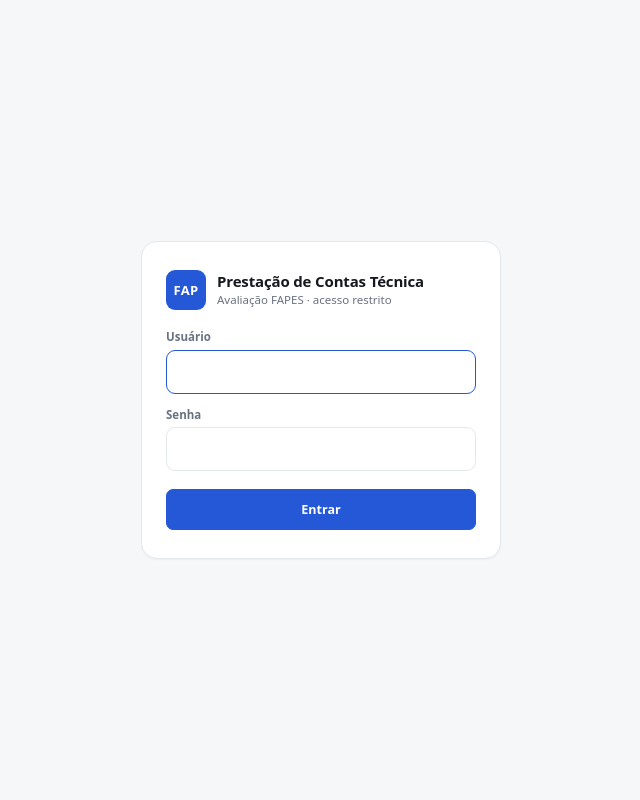
After one commit to paulossjunior/prestacao-tecnica-fapes, a Flask app: page /login in a window 1280 px wide. The commit adds this page. Shown: the whole page, without its empty margins (319-959 px from the left). Run offline with Flask 3, Linux system fonts and the light colour scheme.

Commit message:
feat: tela de login (sessão) opcional por APP_USER/APP_PASSWORD
- app.py: login por sessão. Guard em before_request exige login em todas as rotas
  quando APP_PASSWORD está definido (senão app segue aberta — compat). Rotas
  /login e /logout; proteção contra open-redirect no next; secret via
  APP_SECRET_KEY (aleatória se ausente). secrets.compare_digest na senha.
- templates/login.html: tela de login no design minimalista.
- navs (propostas/proposta/analise/index): link "Sair" quando auth ativa
  (context_processor injeta auth_on/logged_in).
- docker-compose.yml: APP_USER/APP_PASSWORD/APP_SECRET_KEY (vazio = sem auth).
- docs/INSTALACAO.md: variáveis de login documentadas.

Co-Authored-By: Claude Opus 4.8 <noreply@anthropic.com>

```diff
--- a/docker-compose.yml
+++ b/docker-compose.yml
@@ -13,6 +13,10 @@ services:
       - LLM_PROVIDER=${LLM_PROVIDER:-openai}
       - OPENAI_MODEL=${OPENAI_MODEL:-gpt-4o}
       - OPENAI_OCR_MODEL=${OPENAI_OCR_MODEL:-gpt-5.4-nano}
+      # Login (opcional): defina APP_PASSWORD p/ exigir login. Vazio = sem auth.
+      - APP_USER=${APP_USER:-admin}
+      - APP_PASSWORD=${APP_PASSWORD:-}
+      - APP_SECRET_KEY=${APP_SECRET_KEY:-}
     volumes:
       - avaliacoes:/app/avaliacoes   # persiste avaliações entre recriações
       - cache:/app/cache             # persiste o CSV de propostas (cache)
--- a/src/app.py
+++ b/src/app.py
@@ -1,11 +1,12 @@
 """POC web: avaliação técnica de prestação de contas (FAPES/IFES) via Mistral."""
 import os
+import secrets
 import threading
 import uuid
 
 from dotenv import load_dotenv
-from flask import (Flask, Response, abort, jsonify, render_template, request,
-                   send_file)
+from flask import (Flask, Response, abort, jsonify, redirect, render_template,
+                   request, session, send_file, url_for)
 
 import sigfapes
 import store
@@ -18,6 +19,58 @@ load_dotenv()
 
 app = Flask(__name__)
 app.config["MAX_CONTENT_LENGTH"] = 30 * 1024 * 1024  # 30 MB por requisição
+# Sessão (login). Defina APP_SECRET_KEY p/ as sessões sobreviverem a restart.
+app.secret_key = os.getenv("APP_SECRET_KEY") or secrets.token_hex(32)
+
+# Login opcional: só é EXIGIDO quando APP_PASSWORD está definido (não quebra
+# deploys sem auth). Usuário padrão "admin"; ajuste com APP_USER/APP_PASSWORD.
+_APP_USER = os.getenv("APP_USER", "admin")
+_APP_PASSWORD = os.getenv("APP_PASSWORD", "")
+
+
+@app.context_processor
+def _inject_auth():
+    return {"auth_on": bool(_APP_PASSWORD), "logged_in": bool(session.get("auth"))}
+
+
+@app.before_request
+def _auth_guard():
+    """Exige login em tudo quando APP_PASSWORD está definido (exceto /login e estáticos)."""
+    if not _APP_PASSWORD:
+        return  # auth desativada
+    if request.endpoint == "login" or (request.endpoint == "static"):
+        return
+    if request.path.startswith("/static/"):
+        return
+    if session.get("auth"):
+        return
+    return redirect(url_for("login", next=request.path))
+
+
+def _destino_seguro(dest: str) -> str:
+    """Evita open-redirect: só aceita caminho local (começa com '/' e não '//')."""
+    if dest and dest.startswith("/") and not dest.startswith("//"):
+        return dest
+    return "/propostas"
+
+
+@app.route("/login", methods=["GET", "POST"])
+def login():
+    erro = ""
+    if request.method == "POST":
+        u = request.form.get("usuario", "")
+        p = request.form.get("senha", "")
+        if _APP_PASSWORD and u == _APP_USER and secrets.compare_digest(p, _APP_PASSWORD):
+            session["auth"] = True
+            return redirect(_destino_seguro(request.args.get("next", "")))
+        erro = "Usuário ou senha inválidos."
+    return render_template("login.html", erro=erro)
+
+
+@app.route("/logout")
+def logout():
+    session.clear()
+    return redirect(url_for("login"))
 
 # Processamento assíncrono: a análise leva minutos; não segura a conexão HTTP.
 # Job store em memória (ok para 1 worker + threads; POC sem persistência).
--- a/src/templates/analise.html
+++ b/src/templates/analise.html
@@ -18,6 +18,7 @@
       <a href="/">Propostas &amp; Avaliações</a>
       <a href="/analise" class="on">Avaliar por edital</a>
       <a href="/avaliar">Avaliação individual</a>
+      {% if auth_on %}<a href="/logout">Sair</a>{% endif %}
     </nav>
   </header>
 
--- a/src/templates/index.html
+++ b/src/templates/index.html
@@ -75,6 +75,7 @@
         <a href="/propostas">Propostas &amp; Avaliações</a>
         <a href="/analise">Avaliar por edital</a>
         <a href="/avaliar" class="on">Avaliação individual</a>
+        {% if auth_on %}<a href="/logout">Sair</a>{% endif %}
       </nav>
     </header>
     <form id="form">
--- /dev/null
+++ b/src/templates/login.html
@@ -0,0 +1,42 @@
+<!DOCTYPE html>
+<html lang="pt-BR">
+<head>
+<meta charset="UTF-8">
+<meta name="viewport" content="width=device-width, initial-scale=1">
+<title>Entrar — Prestação de Contas (FAPES)</title>
+<link rel="stylesheet" href="/static/app.css">
+<style>
+  .login-wrap{min-height:100vh;display:grid;place-items:center;padding:24px;}
+  .login-card{width:100%;max-width:360px;background:var(--surface);border:1px solid var(--line);
+    border-radius:16px;padding:28px 24px;box-shadow:0 1px 2px rgba(0,0,0,.04);}
+  .login-brand{display:flex;align-items:center;gap:11px;margin-bottom:18px;}
+  .login-brand .logo{width:40px;height:40px;border-radius:9px;display:grid;place-items:center;
+    background:var(--accent);color:#fff;font-weight:700;font-size:13px;}
+  .login-brand .t1{font-weight:650;font-size:15px;} .login-brand .t2{font-size:11.5px;color:var(--muted);}
+  .login-card label{display:block;font-size:11.5px;color:var(--muted);margin:12px 0 4px;font-weight:600;}
+  .login-card input{width:100%;padding:10px 12px;border:1px solid var(--line);border-radius:9px;
+    font-size:14px;background:var(--surface);color:var(--ink);}
+  .login-card input:focus{outline:none;border-color:var(--accent);}
+  .login-card .btn.primary{width:100%;justify-content:center;margin-top:18px;padding:11px;}
+  .login-erro{margin-top:12px;color:var(--bad);background:var(--bad-bg);border:1px solid var(--bad-line);
+    border-radius:9px;padding:9px 11px;font-size:12.5px;}
+</style>
+</head>
+<body>
+  <div class="login-wrap">
+    <form class="login-card" method="post" action="/login{{ ('?next=' ~ request.args.get('next')) if request.args.get('next') }}">
+      <div class="login-brand">
+        <div class="logo">FAP</div>
+        <div><div class="t1">Prestação de Contas Técnica</div>
+          <div class="t2">Avaliação FAPES · acesso restrito</div></div>
+      </div>
+      <label for="usuario">Usuário</label>
+      <input id="usuario" name="usuario" type="text" autocomplete="username" autofocus required>
+      <label for="senha">Senha</label>
+      <input id="senha" name="senha" type="password" autocomplete="current-password" required>
+      {% if erro %}<div class="login-erro">{{ erro }}</div>{% endif %}
+      <button class="btn primary" type="submit">Entrar</button>
+    </form>
+  </div>
+</body>
+</html>
--- a/src/templates/proposta.html
+++ b/src/templates/proposta.html
@@ -18,6 +18,7 @@
       <a href="/propostas">Propostas &amp; Avaliações</a>
       <a href="/analise">Avaliar por edital</a>
       <a href="/avaliar">Avaliação individual</a>
+      {% if auth_on %}<a href="/logout">Sair</a>{% endif %}
     </nav>
   </header>
 
--- a/src/templates/propostas.html
+++ b/src/templates/propostas.html
@@ -21,6 +21,7 @@
       <a href="/propostas" class="on">Propostas &amp; Avaliações</a>
       <a href="/analise">Avaliar por edital</a>
       <a href="/avaliar">Avaliação individual</a>
+      {% if auth_on %}<a href="/logout">Sair</a>{% endif %}
     </nav>
   </header>
 
```
Also changed, not shown: docs/INSTALACAO.md (+3 -0 lines).
